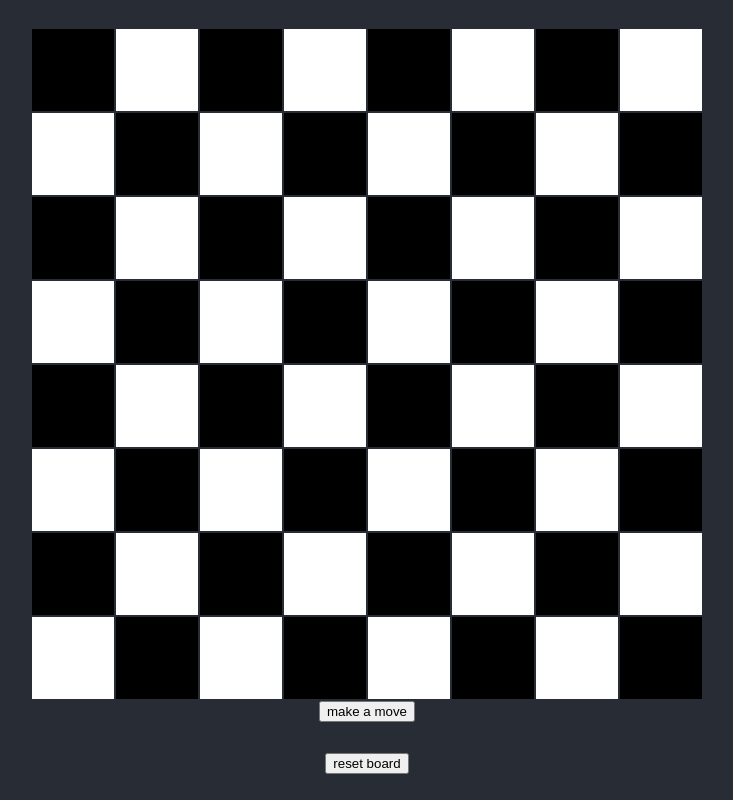
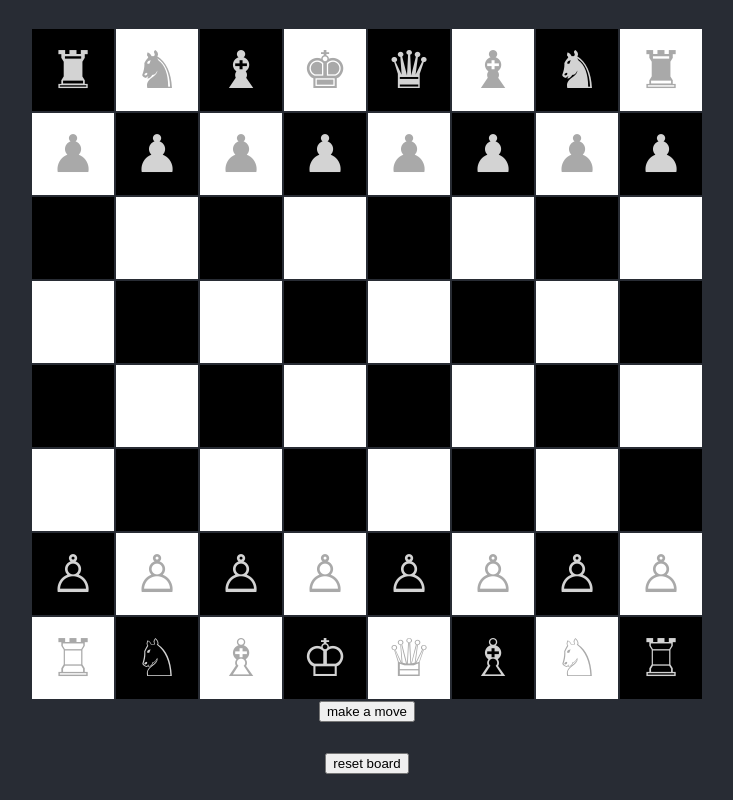
Before and after one commit to droddy/chess-react, a React (Create React App) app: page / in a window 1280 px wide. Shown: the whole page, without its empty margins (273-1006 px from the left). Built offline with nearby package versions, Linux system fonts and the light colour scheme.

Commit message:
got stateful board working with UI output and updates

```diff
--- a/src/App.tsx
+++ b/src/App.tsx
@@ -2,30 +2,31 @@ import { useState, useEffect } from 'react';
 // import logo from './logo.svg';
 import './App.css';
 import { Team, getNewBoard, movePiece, File, Rank, Board } from './board-commands';
+import BoardRow from './components/board-row';
 
 function App() {
   const [currentTeam, setCurrentTeam] = useState(Team.white);
   const [board, setBoard] = useState(getNewBoard());
-  const [boardGrid, setBoardGrid] = useState([['', '', '', '', '', '', '', ''], ['', '', '', '', '', '', '', ''], ['', '', '', '', '', '', '', ''], ['', '', '', '', '', '', '', ''], ['', '', '', '', '', '', '', ''], ['', '', '', '', '', '', '', ''], ['', '', '', '', '', '', '', ''], ['', '', '', '', '', '', '', '']]);
+  // const [boardGrid, setBoardGrid] = useState([['', '', '', '', '', '', '', ''], ['', '', '', '', '', '', '', ''], ['', '', '', '', '', '', '', ''], ['', '', '', '', '', '', '', ''], ['', '', '', '', '', '', '', ''], ['', '', '', '', '', '', '', ''], ['', '', '', '', '', '', '', ''], ['', '', '', '', '', '', '', '']]);
   const [moveIndex, setMoveIndex] = useState(0);
 
-  const reprintBoard = () => {
-    let boardGridCopy = [...boardGrid];
-    board.forEach((square, index) => {
-      let piece = square.piece ? square.piece : null;
-      let targetRank = Math.abs(square.rank - 8);
-      // console.debug(`piece: ${piece}`)
-      if (piece === null) {
-        // console.debug(`targeting boardcopy[${square.rank - 1}]`)
-        boardGridCopy[targetRank][index - (8 * targetRank)] = ``;
-      } else {
-        // console.debug(`targeting boardcopy[${square.rank - 1}]`)
-        boardGridCopy[targetRank][index - (8 * targetRank)] = `${piece.symbol}`;
-      }
-    });
-    console.table(boardGridCopy);
-    setBoardGrid(boardGridCopy);
-  };
+  // const reprintBoard = () => {
+  //   let boardGridCopy = [...boardGrid];
+  //   board.forEach((square, index) => {
+  //     let piece = square.piece ? square.piece : null;
+  //     let targetRank = Math.abs(square.rank - 8);
+  //     // console.debug(`piece: ${piece}`)
+  //     if (piece === null) {
+  //       // console.debug(`targeting boardcopy[${square.rank - 1}]`)
+  //       boardGridCopy[targetRank][index - (8 * targetRank)] = ``;
+  //     } else {
+  //       // console.debug(`targeting boardcopy[${square.rank - 1}]`)
+  //       boardGridCopy[targetRank][index - (8 * targetRank)] = `${piece.symbol}`;
+  //     }
+  //   });
+  //   console.table(boardGridCopy);
+  //   setBoardGrid(boardGridCopy);
+  // };
 
   let testMoves: any[][] = [];
   testMoves.push([File.e, Rank.two, File.e, Rank.four])// WHITE TURN - this should work as the first move of white
@@ -35,16 +36,34 @@ function App() {
   testMoves.push([File.b, Rank.two, File.b, Rank.three])// WHITE TURN - this should work for white pawn to move one space forward
 
   const nextMove = () => {
+    console.debug(`current team is : ${currentTeam}`)
     const newBoard = movePiece(testMoves[moveIndex][0], testMoves[moveIndex][1], testMoves[moveIndex][2], testMoves[moveIndex][3], board, currentTeam);
-    if(!!newBoard) setBoard(newBoard);
-    reprintBoard();
-    setCurrentTeam(currentTeam === Team.black ? Team.white : Team.black);
+    if (!!newBoard) {
+      setBoard(newBoard);
+      setCurrentTeam(currentTeam === Team.black ? Team.white : Team.black);
+    }
     setMoveIndex(moveIndex + 1);
   }
 
   const resetBoard = () => {
+    console.clear();
     setBoard(getNewBoard());
-    reprintBoard();
+    setCurrentTeam(Team.white);
+    setMoveIndex(0)
+  }
+
+  const printRows = () => {
+    let rows = [];
+    for (let i = 8; i > 0; i--) {
+      // console.debug(`returning row ${i}`);
+      rows.push(
+        <BoardRow
+          row={board.filter((square) => square.rank === i)}
+          rowIndex={i}
+          key={`row-${i}`} />
+      );
+    }
+    return rows;
   }
 
   return (
@@ -53,27 +72,9 @@ function App() {
         {/* <img src={logo} className="App-logo" alt="logo" /> */}
         <table className="dataintable">
           <tbody>
-            {boardGrid && boardGrid.map((row, rowI) => {
-              return (
-                <tr key={`row-${rowI}`}>
-                  {row.map((squatter, columnI) => {
-                    return (
-                      <td
-                        className={
-                          rowI % 2
-                            ? columnI % 2
-                              ? 'App-board-cell-black'
-                              : 'App-board-cell'
-                            : columnI % 2
-                              ? 'App-board-cell'
-                              : 'App-board-cell-black'}
-                        key={`column-${rowI}-${columnI}`}>{squatter}</td>
-                    );
-                  })}
-                </tr>
-              );
-            })}
+            {board ? printRows() : null}
           </tbody>
+
         </table>
         <button onClick={nextMove}>make a move</button><br />
         <button onClick={resetBoard} >reset board</button>
--- a/src/board-commands.ts
+++ b/src/board-commands.ts
@@ -27,7 +27,7 @@ const getNewBoard = () => {
             { color: Team.white, description: PieceDescription.rook, symbol: '♖', startRank: Rank.one, startFile: File.a }, { color: Team.white, description: PieceDescription.knight, symbol: '♘', startRank: Rank.one, startFile: File.b }, { color: Team.white, description: PieceDescription.bishop, symbol: '♗', startRank: Rank.one, startFile: File.c }, { color: Team.white, description: PieceDescription.king, symbol: '♔', startRank: Rank.one, startFile: File.d }, { color: Team.white, description: PieceDescription.queen, symbol: '♕', startRank: Rank.one, startFile: File.e }, { color: Team.white, description: PieceDescription.bishop, symbol: '♗', startRank: Rank.one, startFile: File.f }, { color: Team.white, description: PieceDescription.knight, symbol: '♘', startRank: Rank.one, startFile: File.g }, { color: Team.white, description: PieceDescription.rook, symbol: '♖', startRank: Rank.one, startFile: File.h },
         ];
 
-    let initBoard: Board = [
+    const initBoard: Board = [
         { piece: undefined, rank: Rank.eight, file: File.a }, { piece: undefined, rank: Rank.eight, file: File.b }, { piece: undefined, rank: Rank.eight, file: File.c }, { piece: undefined, rank: Rank.eight, file: File.d }, { piece: undefined, rank: Rank.eight, file: File.e }, { piece: undefined, rank: Rank.eight, file: File.f }, { piece: undefined, rank: Rank.eight, file: File.g }, { piece: undefined, rank: Rank.eight, file: File.h },
         { piece: undefined, rank: Rank.seven, file: File.a }, { piece: undefined, rank: Rank.seven, file: File.b }, { piece: undefined, rank: Rank.seven, file: File.c }, { piece: undefined, rank: Rank.seven, file: File.d }, { piece: undefined, rank: Rank.seven, file: File.e }, { piece: undefined, rank: Rank.seven, file: File.f }, { piece: undefined, rank: Rank.seven, file: File.g }, { piece: undefined, rank: Rank.seven, file: File.h },
         { piece: undefined, rank: Rank.six, file: File.a }, { piece: undefined, rank: Rank.six, file: File.b }, { piece: undefined, rank: Rank.six, file: File.c }, { piece: undefined, rank: Rank.six, file: File.d }, { piece: undefined, rank: Rank.six, file: File.e }, { piece: undefined, rank: Rank.six, file: File.f }, { piece: undefined, rank: Rank.six, file: File.g }, { piece: undefined, rank: Rank.six, file: File.h },
@@ -40,13 +40,13 @@ const getNewBoard = () => {
 
     Pieces.forEach(piece => {
         let foundStartSquare = getPieceStartingSquare(piece, initBoard);
-        if (foundStartSquare !== undefined) foundStartSquare.piece = piece;
+        if (!!foundStartSquare) foundStartSquare.piece = piece;
     });
 
     return initBoard;
 };
 type Piece = { color?: Team; description?: PieceDescription; symbol?: string; startRank: Rank; startFile: File; };
-type Square = { piece?: Piece, rank: Rank, file: File };
+export type Square = { piece?: Piece, rank: Rank, file: File };
 type Board = Square[];
 const getFile = (x: number) => {
     switch (x) {
--- /dev/null
+++ b/src/components/board-row.tsx
@@ -0,0 +1,43 @@
+import React, { FC } from 'react';
+import { Square } from '../board-commands';
+
+interface squareProps { value: string, columnIndex: number, rowIndex: number };
+
+const BoardSquare: FC<squareProps> = ({ value: squatter, columnIndex, rowIndex }) => {
+    return (
+        <>
+            <td
+                className={rowIndex % 2
+                    ? columnIndex % 2
+                        ? 'App-board-cell-black'
+                        : 'App-board-cell'
+                    : columnIndex % 2
+                        ? 'App-board-cell'
+                        : 'App-board-cell-black'}
+            >{squatter}</td>
+        </>
+
+    );
+};
+
+interface rowProps { row: Square[], rowIndex: number }
+
+const BoardRow: FC<rowProps> = ({ row, rowIndex }) => {
+    return (
+        <>
+            <tr>
+                {
+                    row.map((square, columnIndex) =>
+                        <BoardSquare
+                            value={square.piece?.symbol || ''}
+                            rowIndex={rowIndex}
+                            columnIndex={columnIndex}
+                            key={`row-${rowIndex}-column-${columnIndex}`} />
+                    )}
+            </tr>
+        </>
+    );
+
+}
+
+export default BoardRow;
```
